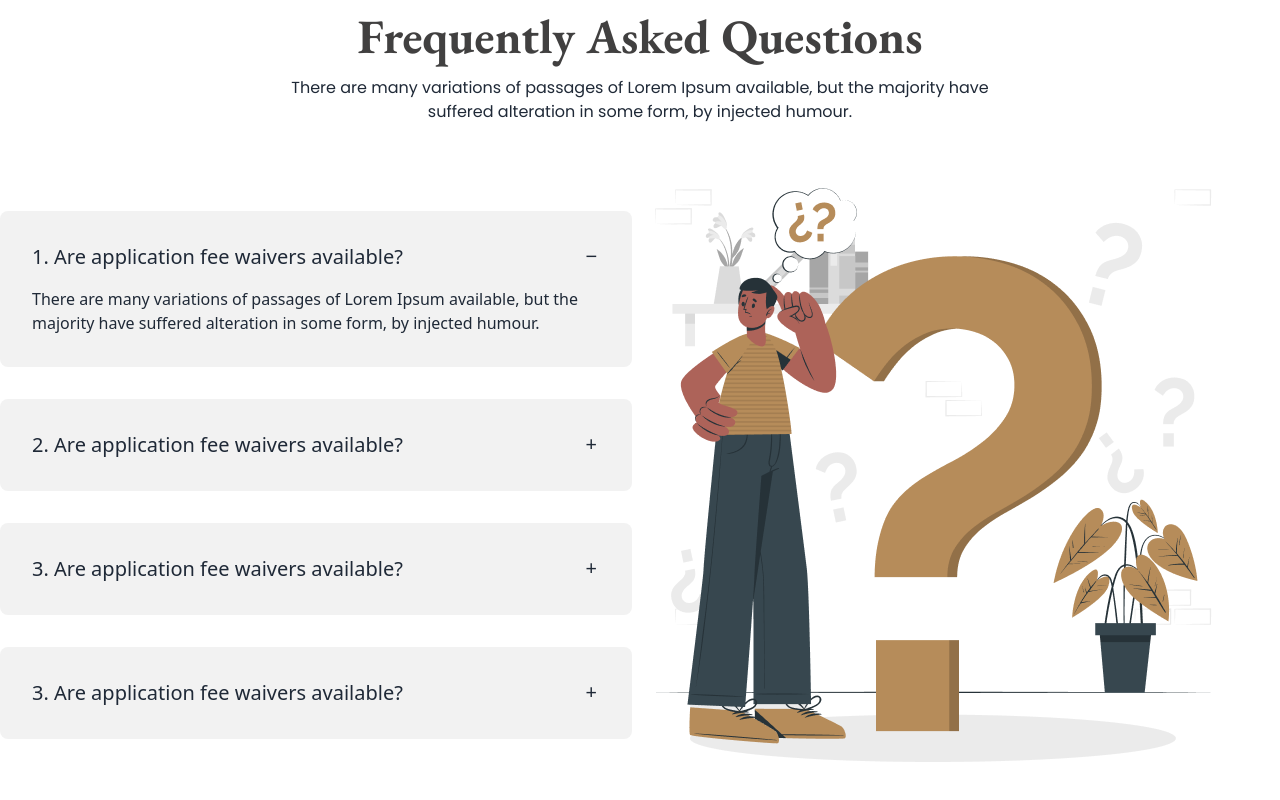
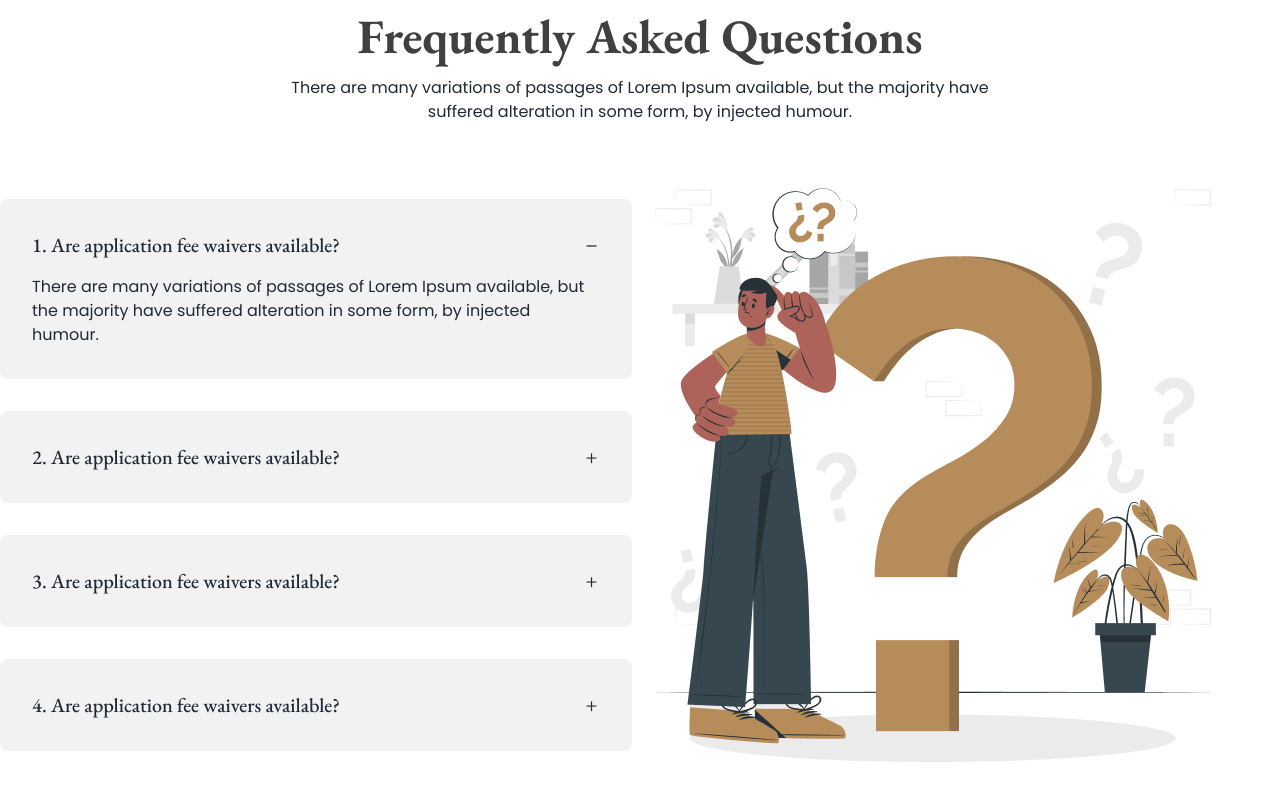
Before and after one commit to coderTirtha/legal-solutions, a plain HTML site: page index.html in a window 1280 px wide. Shown: the part 2465-3265 px from the top of the page. Drawn offline with nearby package versions, Linux system fonts and the light colour scheme.

Commit message:
faq section font-family changed and some typo fixed

```diff
--- a/index.html
+++ b/index.html
@@ -359,38 +359,38 @@
                 <div class="flex-1 space-y-8">
                     <div class="collapse collapse-plus bg-base-200 rounded-lg p-4">
                         <input type="radio" name="my-accordion-3" checked="checked" />
-                        <div class="collapse-title text-xl font-medium">
+                        <div class="collapse-title text-xl font-medium font-garamond">
                             1. Are application fee waivers available?
                         </div>
                         <div class="collapse-content">
-                            <p>There are many variations of passages of Lorem Ipsum available, but the majority have suffered alteration in some form, by injected humour.</p>
+                            <p class="font-poppins">There are many variations of passages of Lorem Ipsum available, but the majority have suffered alteration in some form, by injected humour.</p>
                         </div>
                     </div>
                     <div class="collapse collapse-plus bg-base-200 rounded-lg p-4">
                         <input type="radio" name="my-accordion-3" />
-                        <div class="collapse-title text-xl font-medium">
+                        <div class="collapse-title text-xl font-medium font-garamond">
                             2. Are application fee waivers available?
                         </div>
                         <div class="collapse-content">
-                            <p>There are many variations of passages of Lorem Ipsum available, but the majority have suffered alteration in some form, by injected humour.</p>
+                            <p class="font-poppins">There are many variations of passages of Lorem Ipsum available, but the majority have suffered alteration in some form, by injected humour.</p>
                         </div>
                     </div>
                     <div class="collapse collapse-plus bg-base-200 rounded-lg p-4">
                         <input type="radio" name="my-accordion-3" />
-                        <div class="collapse-title text-xl font-medium">
+                        <div class="collapse-title text-xl font-medium font-garamond">
                             3. Are application fee waivers available?
                         </div>
                         <div class="collapse-content">
-                            <p>There are many variations of passages of Lorem Ipsum available, but the majority have suffered alteration in some form, by injected humour.</p>
+                            <p class="font-poppins">There are many variations of passages of Lorem Ipsum available, but the majority have suffered alteration in some form, by injected humour.</p>
                         </div>
                     </div>
                     <div class="collapse collapse-plus bg-base-200 rounded-lg p-4">
                         <input type="radio" name="my-accordion-3" />
-                        <div class="collapse-title text-xl font-medium">
-                            3. Are application fee waivers available?
+                        <div class="collapse-title text-xl font-medium font-garamond">
+                            4. Are application fee waivers available?
                         </div>
                         <div class="collapse-content">
-                            <p>There are many variations of passages of Lorem Ipsum available, but the majority have suffered alteration in some form, by injected humour.</p>
+                            <p class="font-poppins">There are many variations of passages of Lorem Ipsum available, but the majority have suffered alteration in some form, by injected humour.</p>
                         </div>
                     </div>
                 </div>
```
